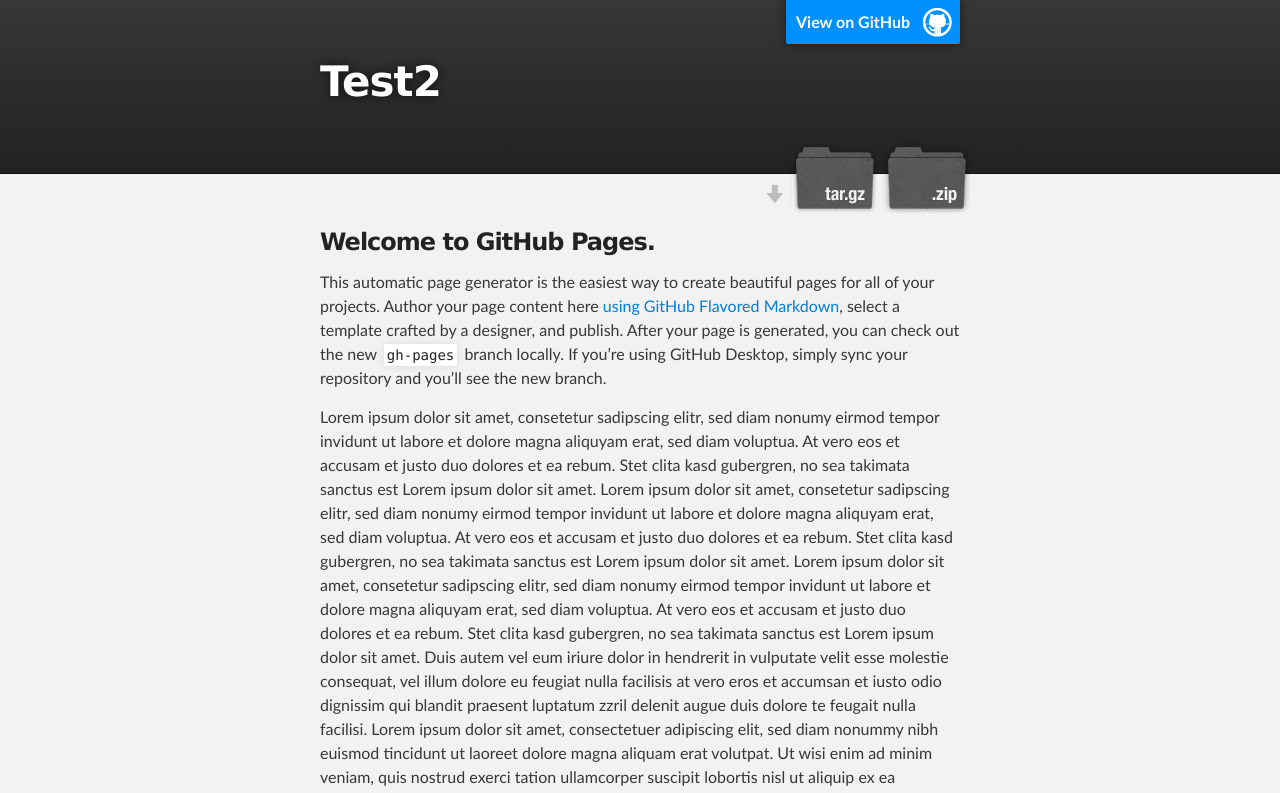
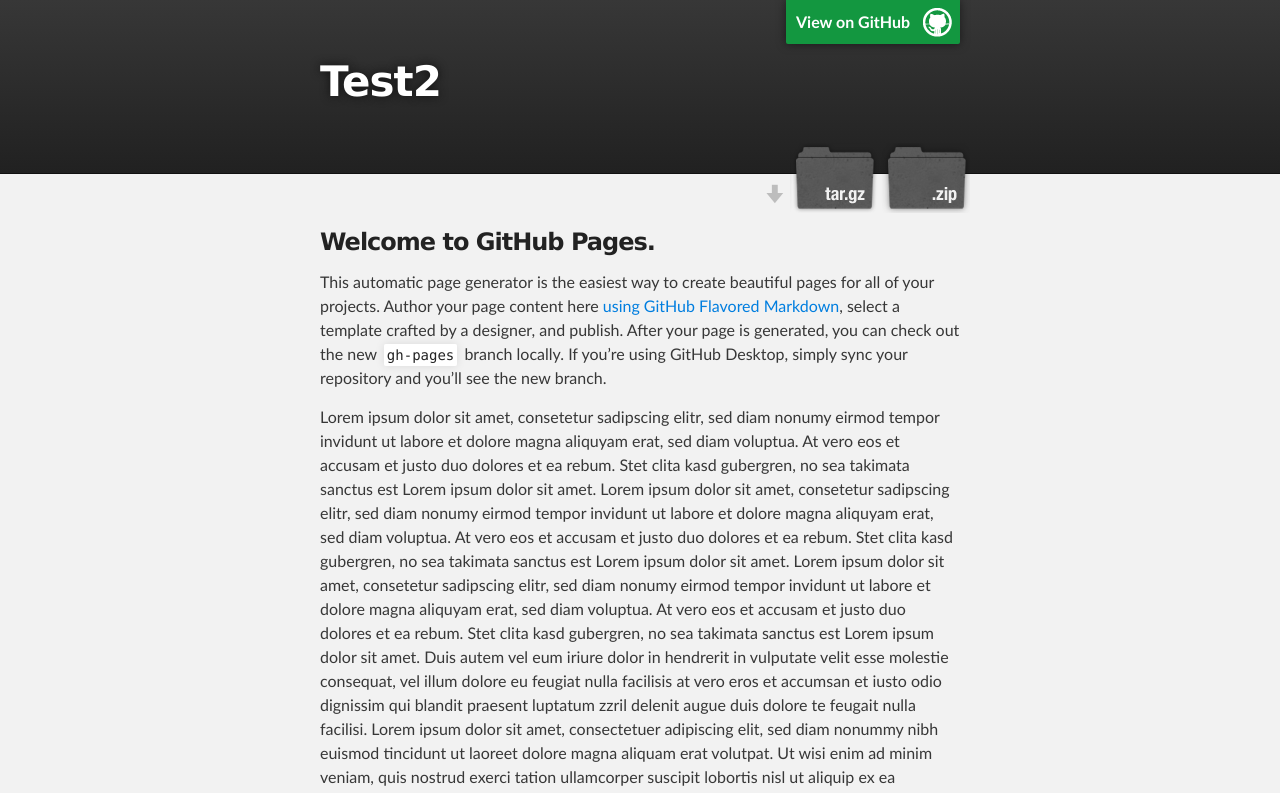
Before and after one commit to tooomm/test2, a plain HTML site: page index.html in a window 1280 px wide. Shown: the top 793 px of the page. Drawn offline with Linux system fonts and the light colour scheme.

Commit message:
Update stylesheet.css

```diff
--- a/stylesheets/stylesheet.css
+++ b/stylesheets/stylesheet.css
@@ -279,7 +279,7 @@
   z-index: 10;
   padding: 10px 50px 10px 10px;
   color: #fff;
-  background: url('../images/blacktocat.png') #0090ff no-repeat 95% 50%;
+  background: url('../images/blacktocat.png') #139740ff no-repeat 95% 50%;
   font-weight: 700;
   box-shadow: 0 0 10px rgba(0,0,0,.5);
   border-bottom-left-radius: 2px;
```
